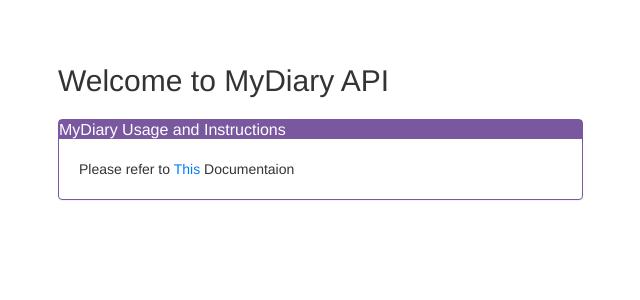
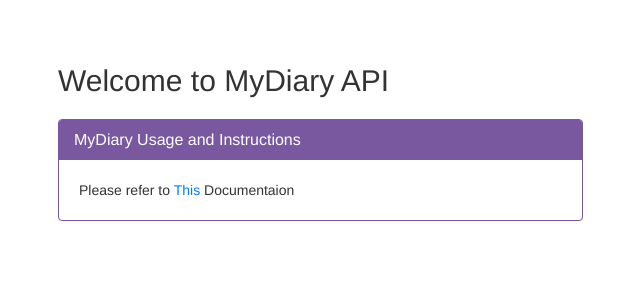
Before and after one commit to kakaemma/MyDairy, a Python web app: template api/templates/index.html in a window 1280 px wide; the page is wider, and only the part inside the window is pictured. Shown: the top 300 px of that part, without its empty margins (237-877 px from the left). Run offline with Jinja, Linux system fonts and the light colour scheme; the template is opened without the code that fills it, so the values that code supplies are empty; some libraries are stand-ins or nearby versions.

Commit message:
Add padding in panel header

```diff
--- a/api/templates/index.html
+++ b/api/templates/index.html
@@ -33,6 +33,12 @@
             background-color: #79589f;
             border-color: #79589f;
         }
+        .panel-heading {
+            padding: 10px 15px;
+            border-bottom: 1px solid transparent;
+            border-top-left-radius: 3px;
+            border-top-right-radius: 3px;
+        }
         .title {
             margin-top: 0;
             margin-bottom: 0;
```
